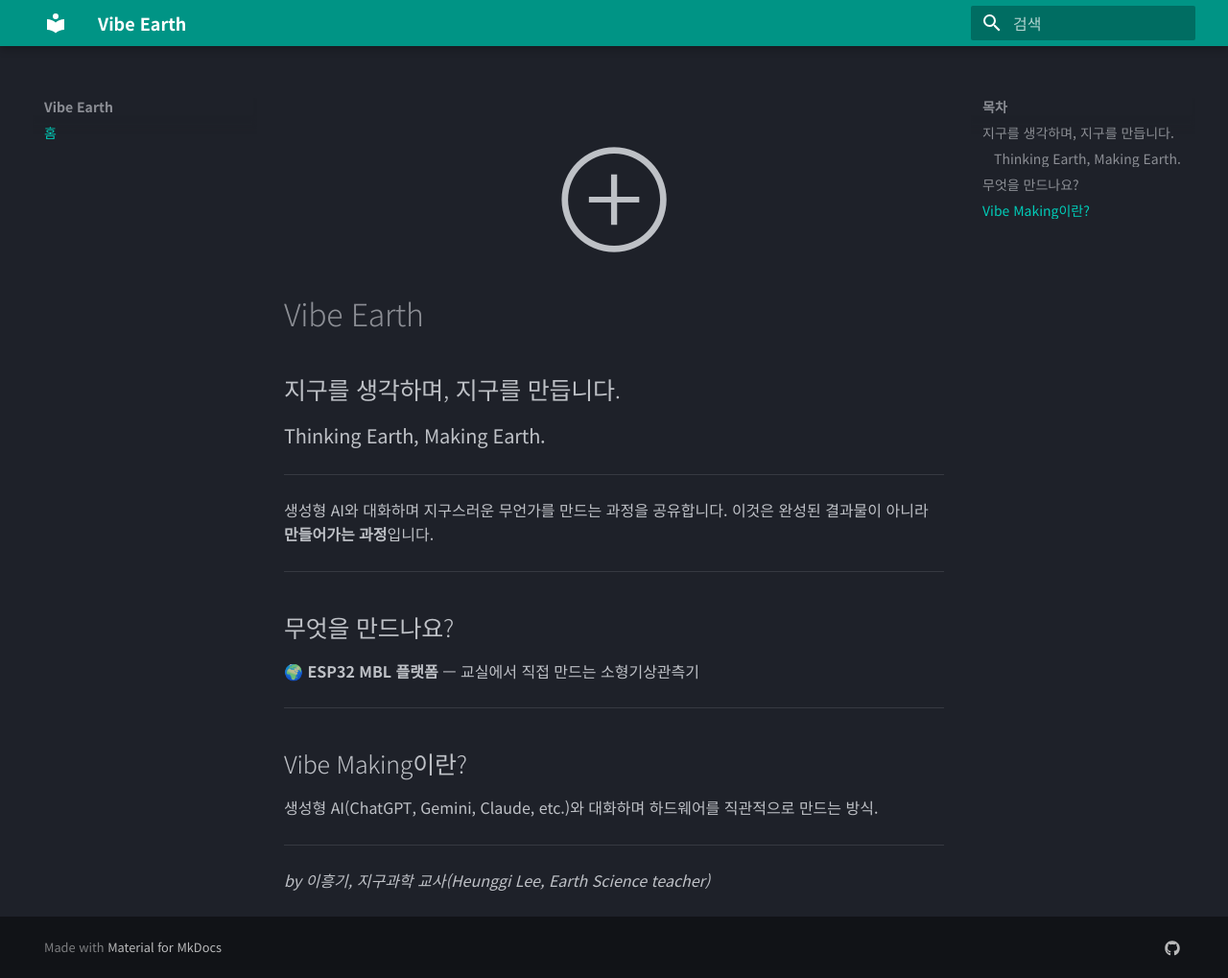
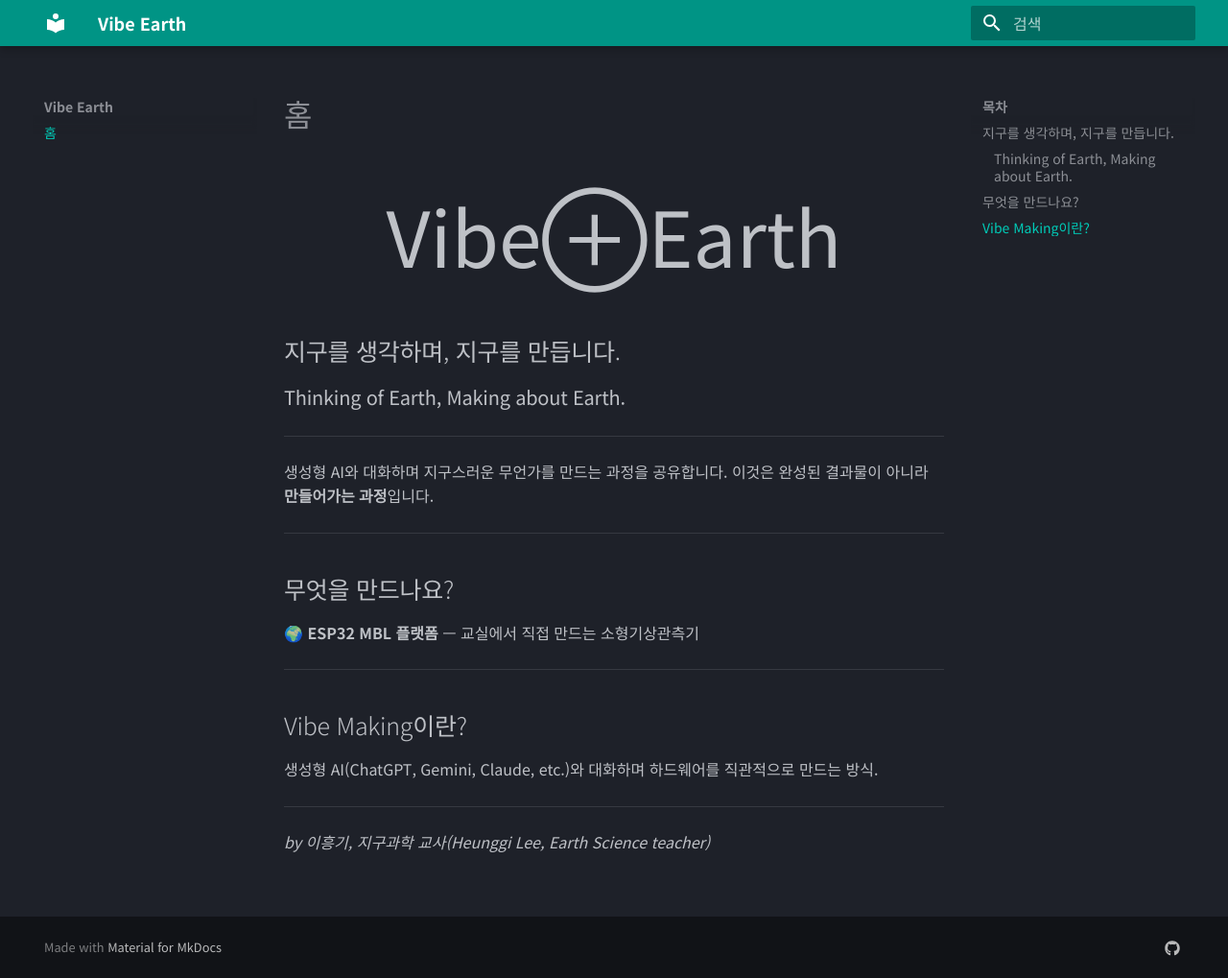
Before and after one commit to VibEarth/VibEarth.github.io, an MkDocs documentation site: the page built from docs/index.md, in a window 1280 px wide and 1019 px high. Shown: the whole window at 96% size. Built offline with MkDocs 1.6.1 and Material for MkDocs 9.7.7, drawn with Linux system fonts in a browser that asks for light colours.

Commit message:
index.md 업데이트

```diff
--- a/docs/index.md
+++ b/docs/index.md
@@ -1,9 +1,9 @@
-<p style="font-size: 4rem; text-align: center; margin: 2rem 0;">⊕</p>
-
-# Vibe Earth
+<p style="font-size: 4rem; text-align: center; margin: 2rem 0;">
+    Vibe⊕Earth
+</p>
 
 ## 지구를 생각하며, 지구를 만듭니다.
-### Thinking Earth, Making Earth.
+### Thinking of Earth, Making about Earth.
 
 ---
 
```
